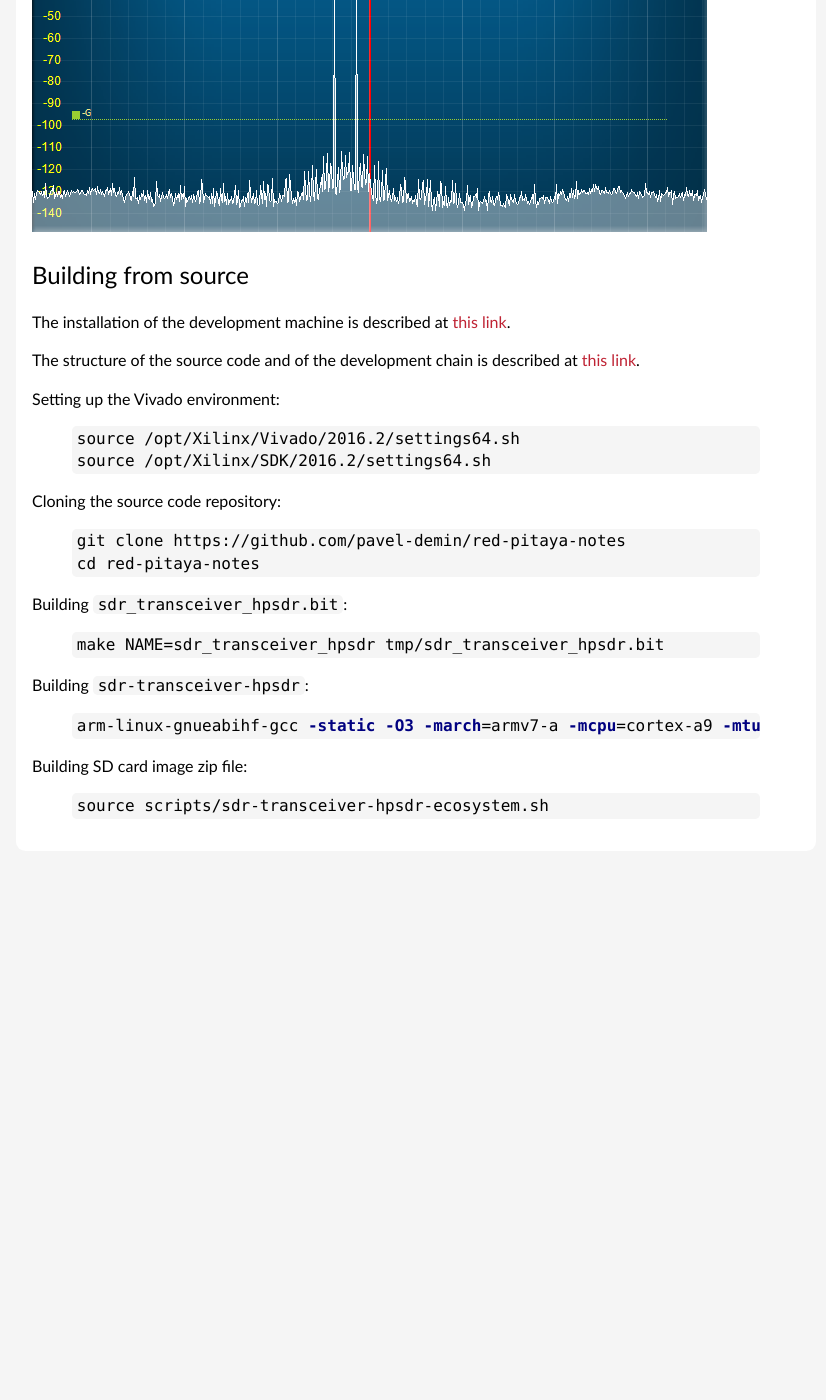
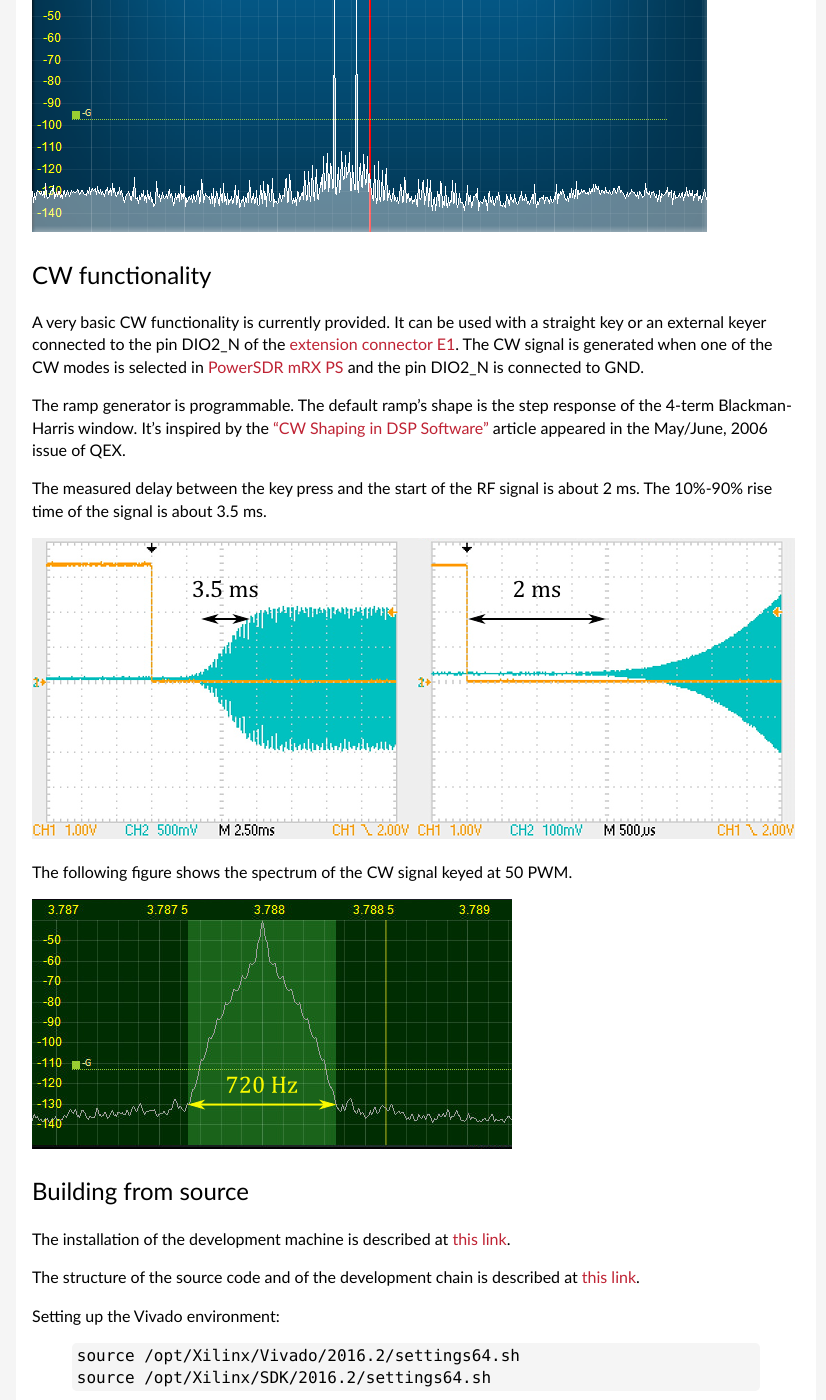
Before and after one commit to pavel-demin/red-pitaya-notes, a Jekyll site: the page built from sdr-transceiver-hpsdr.md, in a window 1280 px wide and 1400 px high, scrolled down 6121 px. Shown: the whole window, without its empty margins (224-1050 px from the left). Built offline with Jekyll 4.4.1, drawn with Linux system fonts in a browser that asks for light colours; before the commit the page ends 7028 px from its top, so only the background shows below that.

Commit message:
add information about CW functionality to sdr-transceiver-hpsdr

```diff
--- a/sdr-transceiver-hpsdr.md
+++ b/sdr-transceiver-hpsdr.md
@@ -139,6 +139,21 @@ The following spectra illustrate how the amplifier linearization works with the
 ![PureSignal off]({{ "/img/puresignal-off.png" | prepend: site.baseurl }})
 ![PureSignal on]({{ "/img/puresignal-on.png" | prepend: site.baseurl }})
 
+CW functionality
+-----
+
+A very basic CW functionality is currently provided. It can be used with a straight key or an external keyer connected to the pin DIO2_N of the [extension connector E1](http://wiki.redpitaya.com/index.php?title=Extension_connectors#Extension_connector_E1). The CW signal is generated when one of the CW modes is selected in [PowerSDR mRX PS](http://openhpsdr.org/wiki/index.php?title=PowerSDR) and the pin DIO2_N is connected to GND.
+
+The ramp generator is programmable. The default ramp's shape is the step response of the 4-term Blackman-Harris window. It's inspired by the ["CW Shaping in DSP Software"](https://github.com/pavel-demin/red-pitaya-notes/files/403696/cw-shaping-in-dsp.pdf) article appeared in the May/June, 2006 issue of QEX.
+
+The measured delay between the key press and the start of the RF signal is about 2 ms. The 10%-90% rise time of the signal is about 3.5 ms.
+
+![CW signal]({{ "/img/cw-signal.png" | prepend: site.baseurl }})
+
+The following figure shows the spectrum of the CW signal keyed at 50 PWM.
+
+![CW spectrum]({{ "/img/cw-spectrum.png" | prepend: site.baseurl }})
+
 Building from source
 -----
 
```
Also changed, not shown: img/cw-signal.png (added), img/cw-spectrum.png (added).
